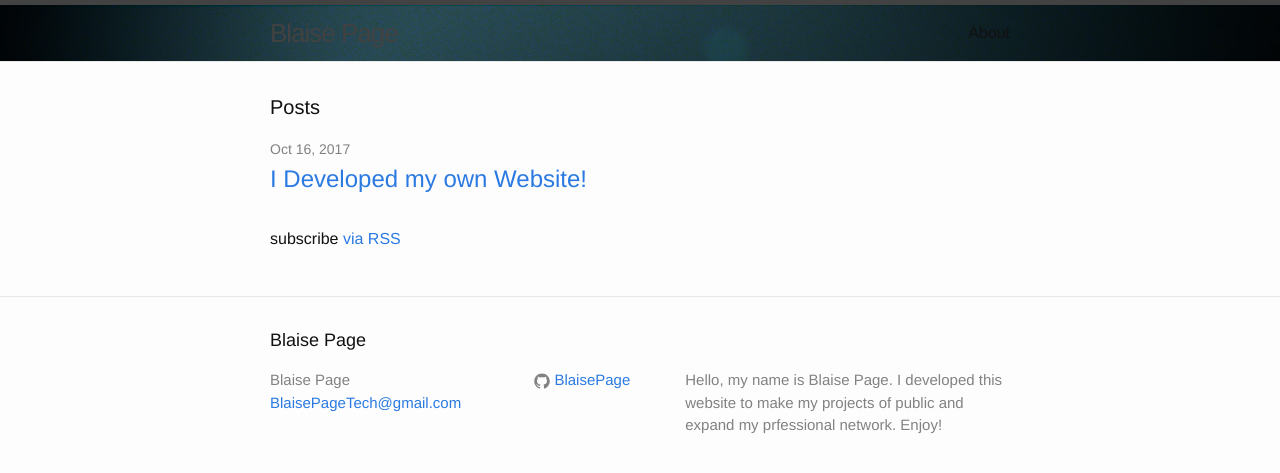
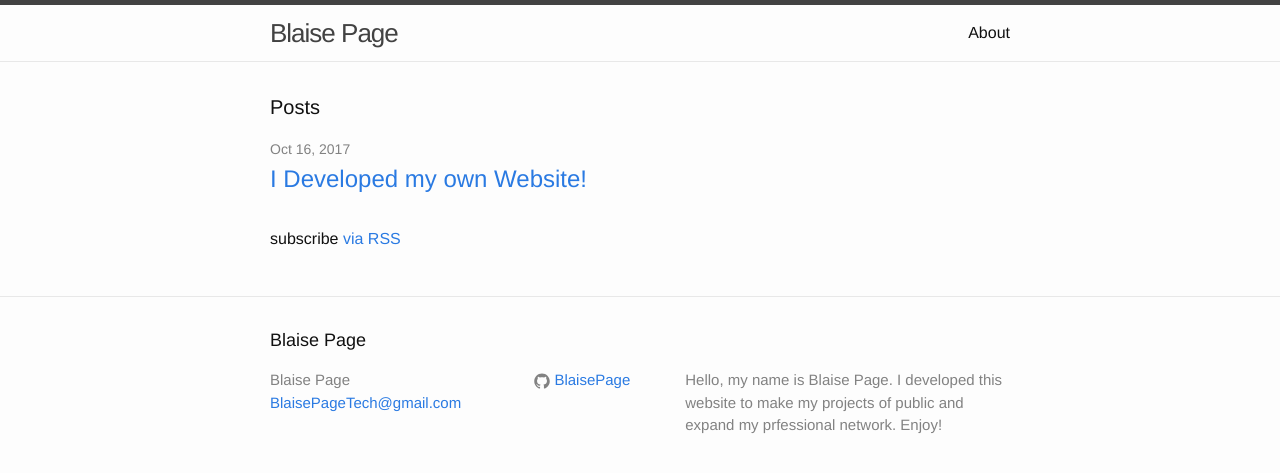
Before and after one commit to BlaisePage/BlaisePage.github.io, a Jekyll site: the page built from index.html, in a window 1280 px wide. Shown: the top 473 px of the page. Built offline with Jekyll 4.4.1, drawn with Linux system fonts in a browser that asks for light colours.

Commit message:
Update header.html

```diff
--- a/_includes/header.html
+++ b/_includes/header.html
@@ -1,4 +1,4 @@
-<header class="site-header" style="background-image: url('{{ site.baseurl }}/{{page.coverImg}}')">
+<header class="site-header">
 
   <div class="wrapper">
 
```
